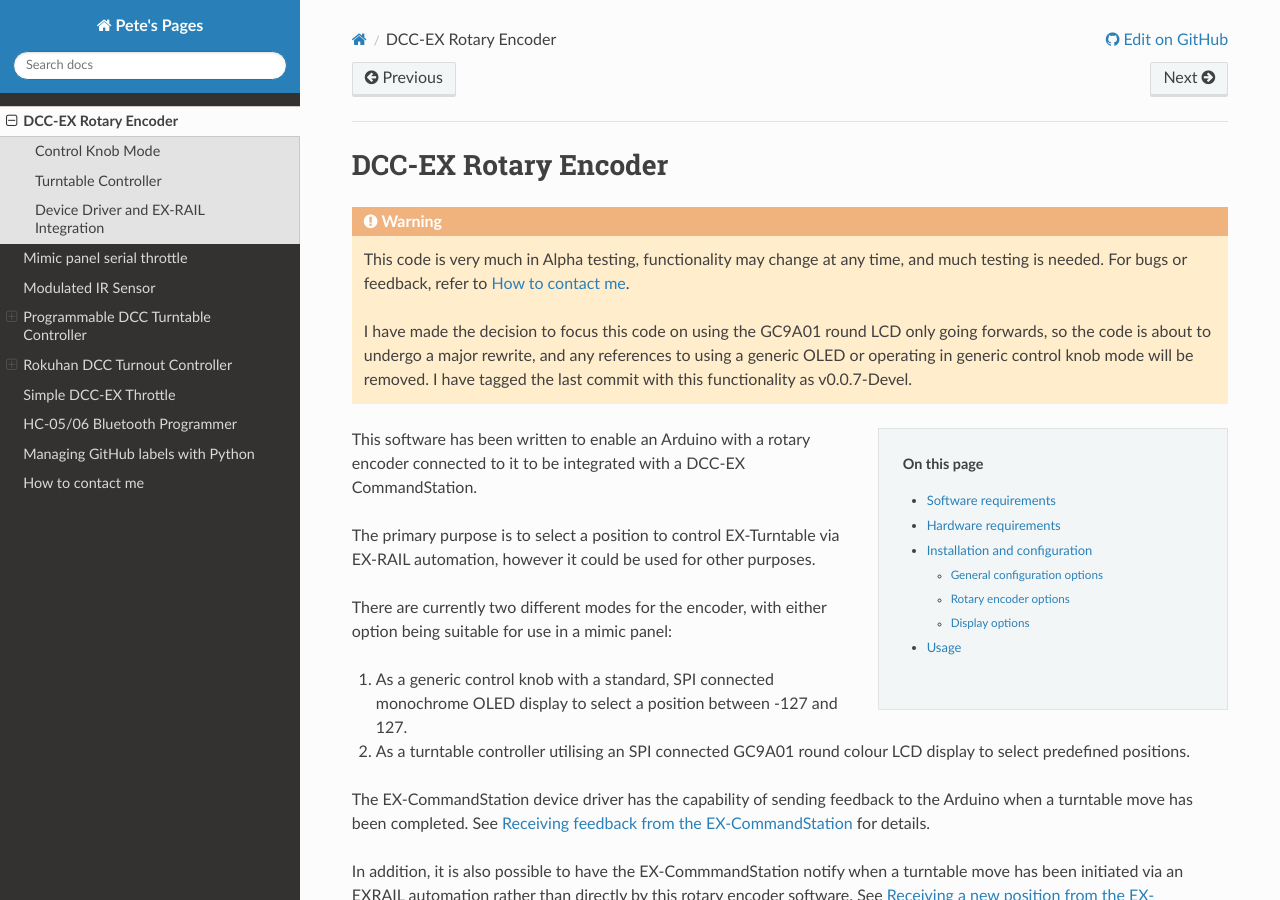
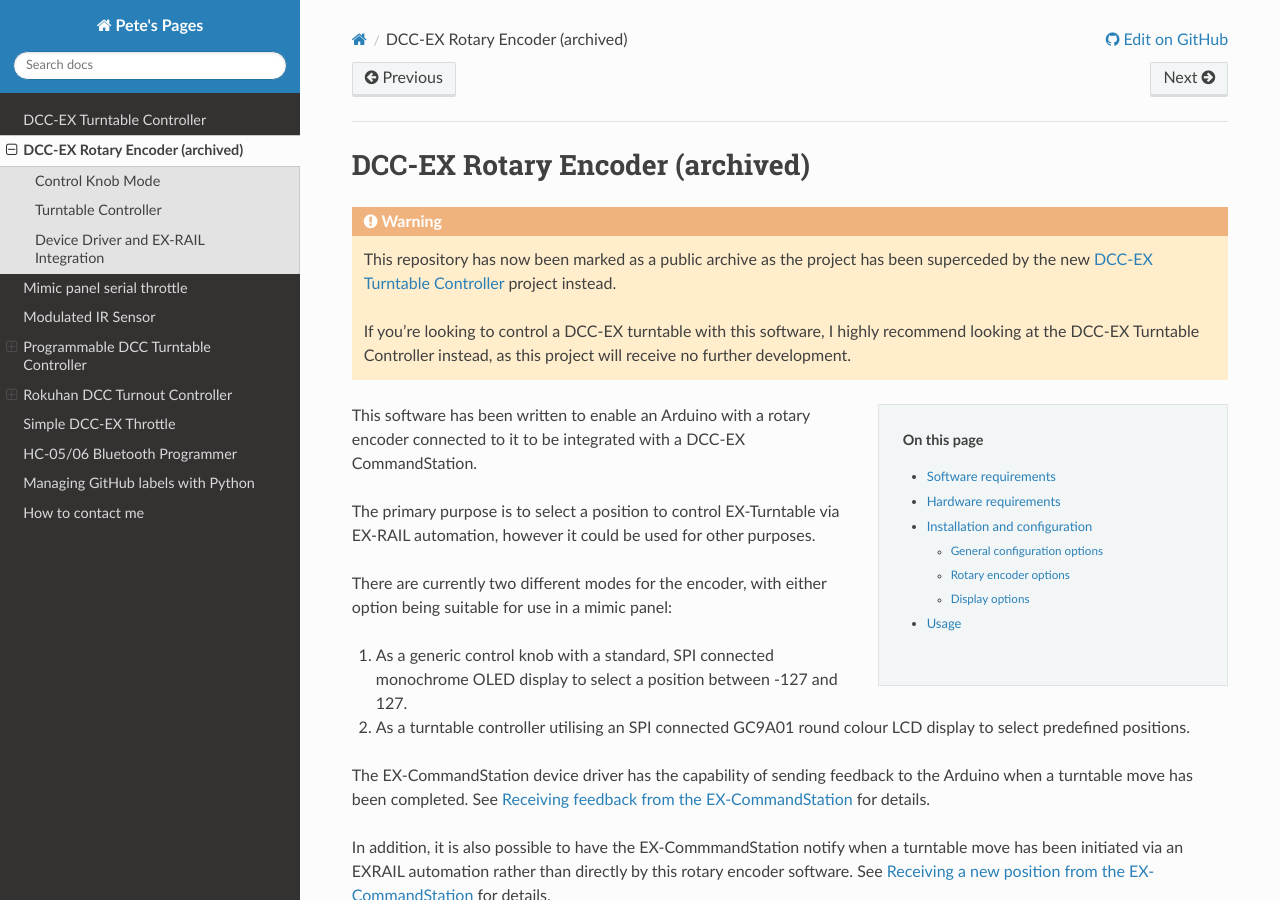
Before and after one commit to peteGSX/petegsx.github.io, a Sphinx documentation site: the page built from docs/rotary-encoder/overview.rst, in a window 1280 px wide and 900 px high. Built offline with Sphinx 7.4.7 and the Read the Docs theme 3.1.0, drawn with Linux system fonts in a browser that asks for light colours.

Commit message:
Add DCC-EX Turntable Controller

```diff
--- a/docs/index.rst
+++ b/docs/index.rst
@@ -13,6 +13,7 @@
     .. toctree::
       :maxdepth: 1
 
+      dcc-ex-turntable-controller/index
       rotary-encoder/overview
       serial-throttle/index
       modulated-ir-sensor/index
--- a/docs/rotary-encoder/overview.rst
+++ b/docs/rotary-encoder/overview.rst
@@ -1,12 +1,12 @@
-*********************
-DCC-EX Rotary Encoder
-*********************
+********************************
+DCC-EX Rotary Encoder (archived)
+********************************
 
 .. warning::
 
-  This code is very much in Alpha testing, functionality may change at any time, and much testing is needed. For bugs or feedback, refer to :doc:`/contact`.
+  This repository has now been marked as a public archive as the project has been superceded by the new :doc:`/dcc-ex-turntable-controller/index` project instead.
 
-  I have made the decision to focus this code on using the GC9A01 round LCD only going forwards, so the code is about to undergo a major rewrite, and any references to using a generic OLED or operating in generic control knob mode will be removed. I have tagged the last commit with this functionality as v0.0.7-Devel.
+  If you're looking to control a DCC-EX turntable with this software, I highly recommend looking at the DCC-EX Turntable Controller instead, as this project will receive no further development.
 
 .. sidebar::
 
```
Also changed, not shown: docs/dcc-ex-turntable-controller/index.rst (added, +95 -0 lines).
